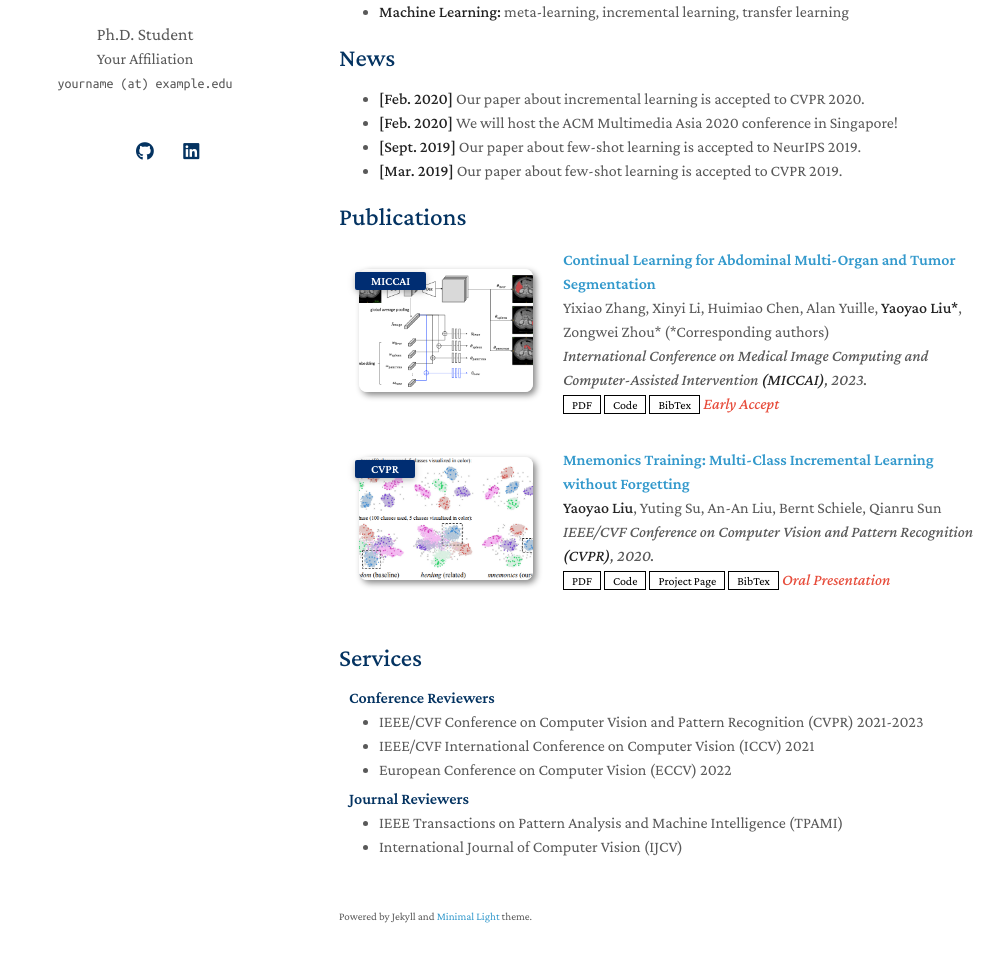
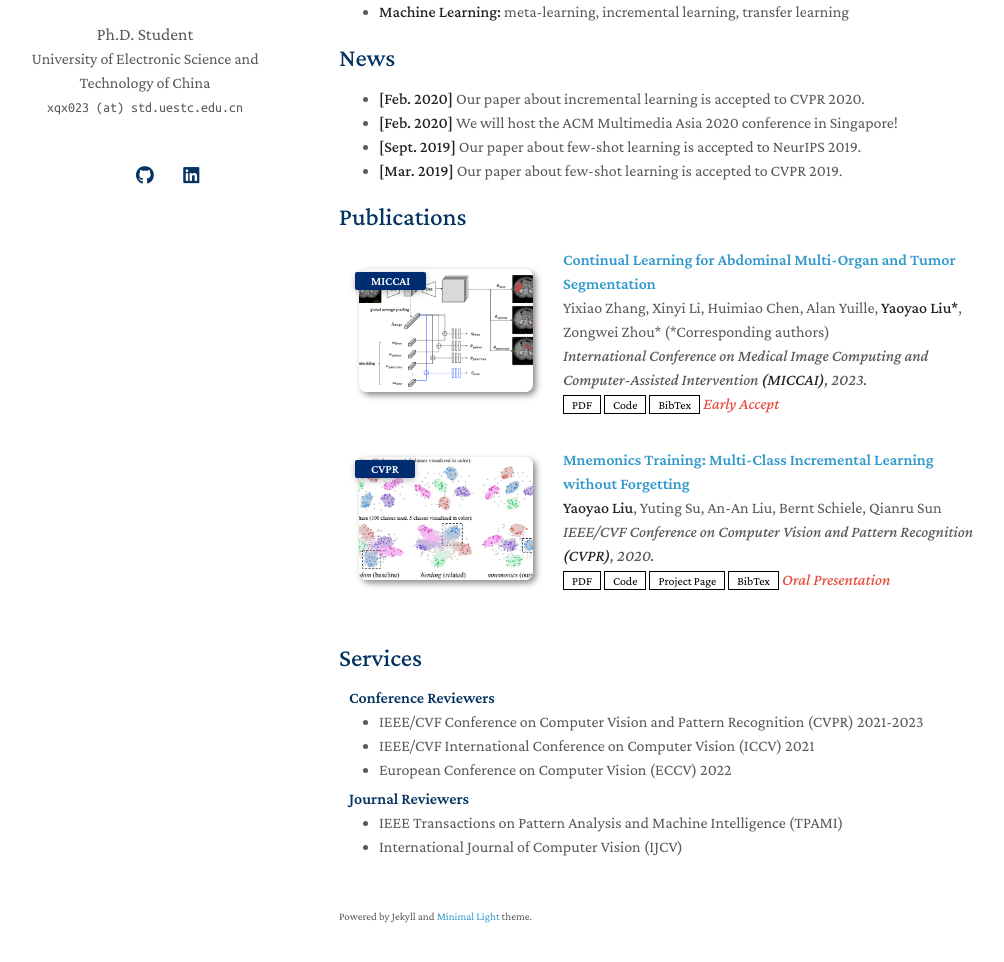
Before and after one commit to einsteinxia/einsteinxia.github.io, a Jekyll site: the page built from index.md, in a window 1280 px wide and 1216 px high. Shown: the part 219-1181 px from the top of the window, without its empty margins (131-1135 px from the left). Built offline with Jekyll 4.4.1, drawn with Linux system fonts in a browser that asks for light colours; a style sheet for code colours, icons or effects is not loaded; our own code applies the rules of GitHub Pages for plain Markdown files.

Commit message:
Update _config.yml

```diff
--- a/_config.yml
+++ b/_config.yml
@@ -1,8 +1,8 @@
 # Basic Information
-title: Your Name
+title: Qianxin Xia
 position: Ph.D. Student
-affiliation: Your Affiliation
-email: yourname (at) example.edu
+affiliation: University of Electronic Science and Technology of China
+email: xqx023 (at) std.uestc.edu.cn
 
 # Search Engine Optimization (SEO)
 # The following information is used to improve the website traffic from search engines, e.g., Google.
```
